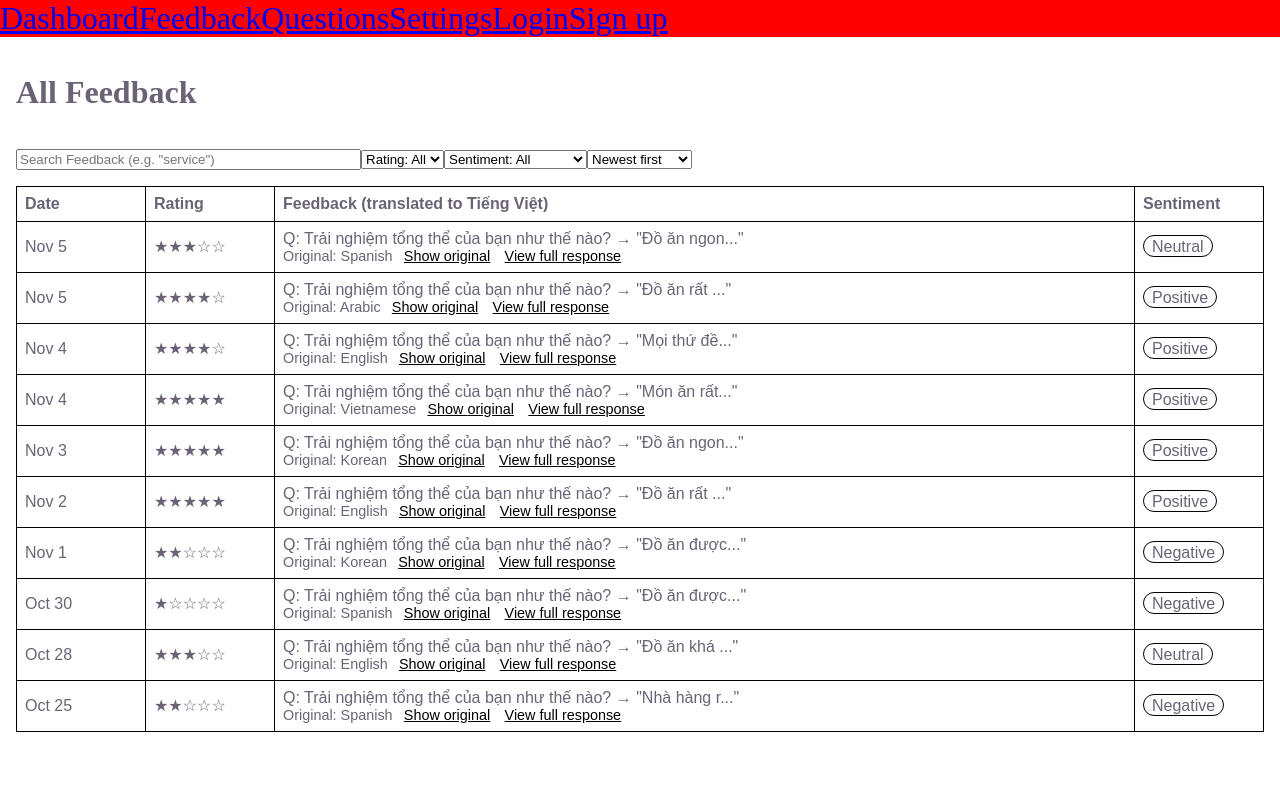
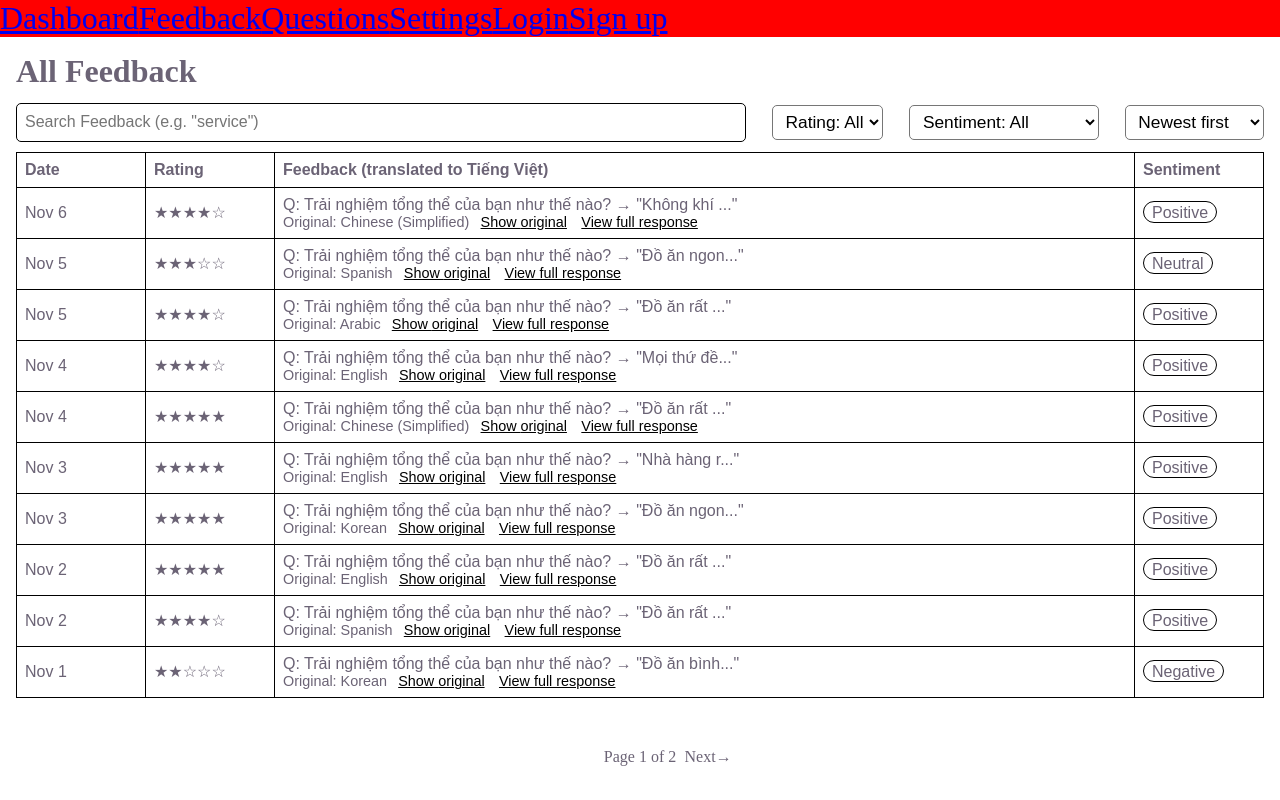
Before and after one commit to INFO-442/INFO442-Project, a React (Vite) app in the folder frontend/: page /feedback in a window 1280 px wide. Built offline with nearby package versions, Linux system fonts and the light colour scheme.

Commit message:
Added pages to table with working next and prev buttons, styling for filters

```diff
--- a/frontend/src/pages/Feedback/Feedback.jsx
+++ b/frontend/src/pages/Feedback/Feedback.jsx
@@ -44,12 +44,17 @@ function FeedbackPage() {
       f.Responses.some(response =>
         response.Translated.toLocaleLowerCase().includes(search.toLocaleLowerCase())
   ));}
-  const sorted = [...filtered].sort(sortFuncs[sort])
+
+  const [page, setPage] = useState(1);
+  const sorted = filtered.sort(sortFuncs[sort])
+  const pageCount = Math.ceil(sorted.length / 10);
+  const displayedFeedbacks = sorted.slice((page - 1) * 10, page * 10);
 
   return (
     <div className={feedbackCSS.feedbackPage}>
       <h1>All Feedback</h1>
       <Filters {...filterProps}/>
+      <div className={feedbackCSS.tableDiv}>
         <table className={feedbackCSS.table}>
           <tr>
             <th>Date</th>
@@ -57,14 +62,20 @@ function FeedbackPage() {
             <th className={feedbackCSS.wideColumn} >Feedback (translated to Tiếng Việt)</th>
             <th>Sentiment</th>
           </tr>
-        {sorted.length > 0 && sorted.map((feedback) =>
+          {sorted.length > 0 && displayedFeedbacks.map((feedback) =>
             (<TableRow key={feedback.id} feedback={feedback} setFullFeedback={setFullFeedback} /> )
           )}
         </table>
+      </div>
       {sorted.length == 0 && <div className={feedbackCSS.noFeedback}>
         <span>No feedback matches your filters. </span>
         <button onClick={clearFilters}>Clear filters</button>
       </div> }
+      {sorted.length > 0 && <div className={feedbackCSS.tableFooter}>
+        {page !== 1 ? <button onClick={() => {setPage(page - 1)}}>←Prev</button> : <span></span>}
+        <span>Page {page} of {pageCount}</span>
+        {page !== pageCount ? <button onClick={() => {setPage(page + 1)}}>Next→</button> : <span></span>}
+      </div>}
       {(fullFeedback && <FullResponse feedback={fullFeedback}/>)}
     </div>
   )
@@ -72,7 +83,7 @@ function FeedbackPage() {
 
 function Filters({search, rating, sentiment, sort, setSearch, setRating, setSentiment, setSort}) {
   return <div className={feedbackCSS.filterDiv}>
-        <input value={search} type="text" required minlength="2" size="40"
+        <input className={feedbackCSS.search} value={search} type="text" required minlength="2"
         placeholder='Search Feedback (e.g. "service")' onChange={(e) =>
         setSearch(e.target.value.toLocaleLowerCase())}/>
         <select value={rating} onChange={(e) => setRating(e.target.value)}>
@@ -141,9 +152,10 @@ function FullResponse({ feedback }) {
           <h4>Questions</h4>
           <h4>Answers</h4>
           {feedback.Responses.map((response, i) =>
-            (<><p>{response.Question_Translated}</p><p>{response.Translated}</p></> )
+            (<><p>{response.Question_Translated}</p><p>{response.Translated === "" ? "No answer." : response.Translated}</p></> )
           )}
         </div>
+        <p className={feedbackCSS.responseFooter}>Machine translation may not be perfect.</p>
       </dialog>
 }
 
--- a/frontend/src/pages/Feedback/Feedback.mockdata.js
+++ b/frontend/src/pages/Feedback/Feedback.mockdata.js
@@ -317,7 +317,7 @@ export const mockData = [
   {
     Feedback_ID: 114,
     Business_ID: 1,
-    Language: "Vietnamese",
+    Language: "Chinese (Simplified)",
     Date: "2026-11-04T15:27:00",
     voice: true,
     Rating: 5,
@@ -326,26 +326,201 @@ export const mockData = [
       {
         Response_ID: 1040,
         Question_ID: 1,
-        Question_Native: "Trải nghiệm tổng thể của bạn như thế nào?",
+        Question_Native: "您的整体体验如何？",
         Question_Translated: "Trải nghiệm tổng thể của bạn như thế nào?",
-        Native: "Món ăn rất ngon, không gian sạch sẽ và trang trí rất đẹp.",
-        Translated: "Món ăn rất ngon, không gian sạch sẽ và trang trí rất đẹp."
+        Native: "食物非常美味，环境干净整洁，装饰也很漂亮。",
+        Translated: "Đồ ăn rất ngon, không gian sạch sẽ và trang trí rất đẹp."
       },
       {
         Response_ID: 1041,
         Question_ID: 2,
-        Question_Native: "Dịch vụ chăm sóc khách hàng như thế nào?",
+        Question_Native: "您觉得我们的客户服务怎么样？",
         Question_Translated: "Dịch vụ chăm sóc khách hàng như thế nào?",
-        Native: "Nhân viên rất nhiệt tình, thân thiện và phục vụ nhanh chóng.",
+        Native: "员工非常热情友好，服务也很迅速。",
         Translated: "Nhân viên rất nhiệt tình, thân thiện và phục vụ nhanh chóng."
       },
       {
         Response_ID: 1042,
         Question_ID: 3,
-        Question_Native: "Bạn có muốn giới thiệu chúng tôi cho người khác không?",
+        Question_Native: "您愿意向其他人推荐我们吗？",
         Question_Translated: "Bạn có muốn giới thiệu chúng tôi cho người khác không?",
-        Native: "Chắc chắn rồi! Tôi sẽ giới thiệu nhà hàng này cho bạn bè.",
+        Native: "当然愿意！我会把这家餐厅推荐给我的朋友。",
         Translated: "Chắc chắn rồi! Tôi sẽ giới thiệu nhà hàng này cho bạn bè."
+      }
+    ]
+  },
+  {
+    Feedback_ID: 115,
+    Business_ID: 1,
+    Language: "Chinese (Simplified)",
+    Date: "2026-11-06T12:18:00",
+    voice: false,
+    Rating: 4,
+    Sentiment: "Positive",
+    Responses: [
+      {
+        Response_ID: 1043,
+        Question_ID: 1,
+        Question_Native: "您的整体体验如何？",
+        Question_Translated: "Trải nghiệm tổng thể của bạn như thế nào?",
+        Native: "餐厅的气氛很好，菜品也很美味，尤其是甜点。",
+        Translated: "Không khí nhà hàng rất tuyệt và các món ăn rất ngon, đặc biệt là món tráng miệng."
+      },
+      {
+        Response_ID: 1044,
+        Question_ID: 2,
+        Question_Native: "您觉得我们的客户服务怎么样？",
+        Question_Translated: "Dịch vụ chăm sóc khách hàng như thế nào?",
+        Native: "服务员很有礼貌，不过上菜速度稍微慢了一点。",
+        Translated: "Nhân viên phục vụ rất lịch sự, nhưng tốc độ lên món hơi chậm."
+      },
+      {
+        Response_ID: 1045,
+        Question_ID: 3,
+        Question_Native: "您愿意向其他人推荐我们吗？",
+        Question_Translated: "Bạn có muốn giới thiệu chúng tôi cho người khác không?",
+        Native: "愿意！我下次还想带家人一起来。",
+        Translated: "Có! Tôi muốn đưa gia đình quay lại vào lần tới."
+      }
+    ]
+  },
+  {
+    Feedback_ID: 116,
+    Business_ID: 1,
+    Language: "English",
+    Date: "2026-11-03T19:22:00",
+    voice: false,
+    Rating: 5,
+    Sentiment: "Positive",
+    Responses: [
+      {
+        Response_ID: 1046,
+        Question_ID: 1,
+        Question_Native: "How was your overall experience?",
+        Question_Translated: "Trải nghiệm tổng thể của bạn như thế nào?",
+        Native: "The restaurant was spotless, and every dish was flavorful and well presented.",
+        Translated: "Nhà hàng rất sạch sẽ, và món ăn nào cũng đậm đà, được trình bày đẹp mắt."
+      },
+      {
+        Response_ID: 1047,
+        Question_ID: 2,
+        Question_Native: "How was the customer service?",
+        Question_Translated: "Dịch vụ chăm sóc khách hàng như thế nào?",
+        Native: "Our server was attentive without making us feel rushed.",
+        Translated: "Nhân viên phục vụ rất chu đáo mà không khiến chúng tôi cảm thấy vội vàng."
+      },
+      {
+        Response_ID: 1048,
+        Question_ID: 3,
+        Question_Native: "Would you recommend us?",
+        Question_Translated: "Bạn có muốn giới thiệu chúng tôi cho người khác không?",
+        Native: "Definitely. I would come back for a special occasion.",
+        Translated: "Chắc chắn rồi. Tôi sẽ quay lại vào một dịp đặc biệt."
+      }
+    ]
+  },
+  {
+    Feedback_ID: 117,
+    Business_ID: 1,
+    Language: "Spanish",
+    Date: "2026-11-02T13:41:00",
+    voice: true,
+    Rating: 4,
+    Sentiment: "Positive",
+    Responses: [
+      {
+        Response_ID: 1049,
+        Question_ID: 1,
+        Question_Native: "¿Cómo fue tu experiencia en general?",
+        Question_Translated: "Trải nghiệm tổng thể của bạn như thế nào?",
+        Native: "La comida estaba deliciosa y el lugar tenía un ambiente muy agradable.",
+        Translated: "Đồ ăn rất ngon và nhà hàng có không khí rất dễ chịu."
+      },
+      {
+        Response_ID: 1050,
+        Question_ID: 2,
+        Question_Native: "¿Qué te pareció el servicio al cliente?",
+        Question_Translated: "Dịch vụ chăm sóc khách hàng như thế nào?",
+        Native: "El personal fue atento, aunque tuvimos que esperar un poco para pagar.",
+        Translated: "Nhân viên rất chu đáo, mặc dù chúng tôi phải chờ một chút để thanh toán."
+      },
+      {
+        Response_ID: 1051,
+        Question_ID: 3,
+        Question_Native: "¿Nos recomendarías?",
+        Question_Translated: "Bạn có muốn giới thiệu chúng tôi cho người khác không?",
+        Native: "Sí, es un buen lugar para cenar con amigos.",
+        Translated: "Có, đây là một địa điểm tốt để ăn tối cùng bạn bè."
+      }
+    ]
+  },
+  {
+    Feedback_ID: 118,
+    Business_ID: 1,
+    Language: "Korean",
+    Date: "2026-11-01T18:03:00",
+    voice: false,
+    Rating: 2,
+    Sentiment: "Negative",
+    Responses: [
+      {
+        Response_ID: 1052,
+        Question_ID: 1,
+        Question_Native: "전반적인 경험은 어떠셨나요?",
+        Question_Translated: "Trải nghiệm tổng thể của bạn như thế nào?",
+        Native: "음식이 기대보다 평범했고 식당도 조금 어수선했습니다.",
+        Translated: "Đồ ăn bình thường hơn mong đợi và nhà hàng cũng hơi lộn xộn."
+      },
+      {
+        Response_ID: 1053,
+        Question_ID: 2,
+        Question_Native: "고객 서비스는 어떠셨나요?",
+        Question_Translated: "Dịch vụ chăm sóc khách hàng như thế nào?",
+        Native: "직원에게 여러 번 요청해야 해서 불편했습니다.",
+        Translated: "Tôi cảm thấy bất tiện vì phải yêu cầu nhân viên nhiều lần."
+      },
+      {
+        Response_ID: 1054,
+        Question_ID: 3,
+        Question_Native: "저희를 다른 사람에게 추천하시겠습니까?",
+        Question_Translated: "Bạn có muốn giới thiệu chúng tôi cho người khác không?",
+        Native: "아니요, 서비스가 개선되면 다시 생각해 보겠습니다.",
+        Translated: "Không, tôi sẽ cân nhắc lại nếu dịch vụ được cải thiện."
+      }
+    ]
+  },
+  {
+    Feedback_ID: 119,
+    Business_ID: 1,
+    Language: "Arabic",
+    Date: "2026-10-31T20:36:00",
+    voice: true,
+    Rating: 3,
+    Sentiment: "Neutral",
+    Responses: [
+      {
+        Response_ID: 1055,
+        Question_ID: 1,
+        Question_Native: "كيف كانت تجربتك بشكل عام؟",
+        Question_Translated: "Trải nghiệm tổng thể của bạn như thế nào?",
+        Native: "كان الطعام جيدًا، لكن حجم الحصص كان أصغر مما توقعت.",
+        Translated: "Đồ ăn ngon, nhưng khẩu phần nhỏ hơn tôi mong đợi."
+      },
+      {
+        Response_ID: 1056,
+        Question_ID: 2,
+        Question_Native: "كيف كانت خدمة العملاء؟",
+        Question_Translated: "Dịch vụ chăm sóc khách hàng như thế nào?",
+        Native: "كان الموظفون مهذبين، لكن الخدمة استغرقت وقتًا طويلًا.",
+        Translated: "Nhân viên lịch sự, nhưng dịch vụ mất khá nhiều thời gian."
+      },
+      {
+        Response_ID: 1057,
+        Question_ID: 3,
+        Question_Native: "هل تنصح الآخرين بزيارتنا؟",
+        Question_Translated: "Bạn có muốn giới thiệu chúng tôi cho người khác không?",
+        Native: "ربما، إذا تحسنت سرعة الخدمة.",
+        Translated: "Có thể, nếu tốc độ phục vụ được cải thiện."
       }
     ]
   }
--- a/frontend/src/pages/Feedback/Feedback.module.css
+++ b/frontend/src/pages/Feedback/Feedback.module.css
@@ -2,10 +2,36 @@
   padding: 1rem;
 }
 
-.filterDiv {
-  padding: 1rem 0;
+.feedbackPage h1 {
+  margin: 0 0 0.8rem 0;
 }
 
+.filterDiv {
+  display: flex;
+  flex-direction: row;
+  align-items: center;
+  margin-bottom: 0.6rem;
+}
+.search {
+  padding: 0.6em 0.5em;
+  border-radius: 5px;
+  flex-grow: 1;
+  font-size: 12pt;
+  border: 1px solid black;
+}
+.filterDiv > select {
+  border-radius: 5px;
+  font-size: 13pt;
+  padding: 0.1em 0.1em 0.1em 0.5em;
+  height: 2em;
+  margin-left: 1.5em;
+  background: none;
+}
+
+
+.tableDiv {
+  min-height: 580px;
+}
 .table {
   font-family: arial, sans-serif;
   border-collapse: collapse;
@@ -38,6 +64,23 @@
   color: rgb(59, 59, 59);
 }
 
+.tableFooter {
+  display: grid;
+  grid-template-columns: 1fr auto 1fr;
+  align-items: baseline;
+  justify-items: center;
+  width: 200px;
+  margin: 1rem auto;
+}
+.tableFooter button{
+  background: none;
+  border: none;
+  padding: 0;
+  cursor: pointer;
+  font: inherit;
+  color: var(--text);
+}
+
 .feedbackUnder {
   font-size: 0.9em;
 }
@@ -54,9 +97,9 @@
 
 .fullResponse {
   width: 30em;
-  border: solid black 2px;
+  border: solid black 4px;
   border-radius: 10px;
-  padding: 1em;
+  padding: 1.2em 1.5em;
 }
 .fullResponse::backdrop {
   background: rgba(0, 0, 0, 0.5);
@@ -78,7 +121,7 @@
   align-items: center;
 }
 .fullResponse div {
-  margin-bottom: 0.8em;
+  margin-bottom: 0.6em;
 }
 .fullResponse .subheader span {
   margin-right: 1em;
@@ -98,8 +141,12 @@
   margin: 0;
 }
 .fullResponse > .grid p {
-  margin: 0 0 1em 0;
+  margin: 0 0 0.5em 0;
   padding: 1em;
   border: solid black 2px;
   border-radius: 10px;
 }
+.responseFooter {
+  margin: 0;
+  color: grey;
+}
```
Lines whose indentation alone changed are shown as unchanged.
